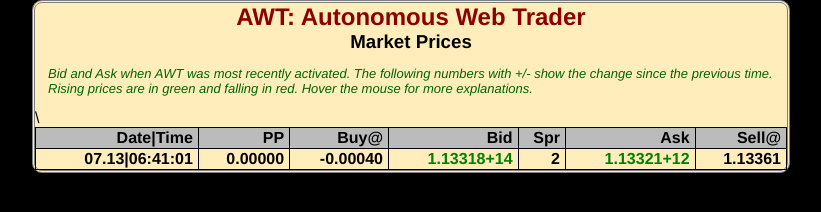
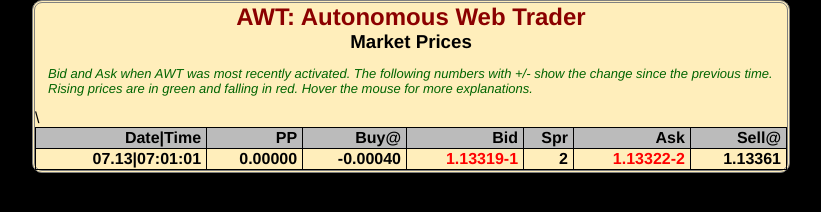
Before and after one commit to liborty/awt-web, a plain HTML site: page EUR_USD.html in a window 1280 px wide. Shown: the whole page, without its empty margins (229-1050 px from the left). Drawn offline with Linux system fonts and the light colour scheme.

Commit message:
"Monday, 13 Jul 07:16:00 UTC"

```diff
--- a/EUR_USD.html
+++ b/EUR_USD.html
@@ -25,5 +25,5 @@ Hover the mouse for more explanations.</p>
 <th tooltip='Spread: Ask - Bid'>Spr</th>
 <th tooltip='Ask: the lowest offer to sell at'>Ask</th>
 <th tooltip='Current sell limit'>Sell@</th></tr>
-<tr><td>07.13|06:41:01</td><td>0.00000</td><td>-0.00040</td><td id=ingreen>1.13318+14</td><td>2</td>\
-	<td id=ingreen>1.13321+12</td><td>1.13361</td></tr></table></div></body></html>
+<tr><td>07.13|07:01:01</td><td>0.00000</td><td>-0.00040</td><td id=inred>1.13319-1</td><td>2</td>\
+	<td id=inred>1.13322-2</td><td>1.13361</td></tr></table></div></body></html>
```
Also changed, not shown: index.html (+1 -1 lines).
